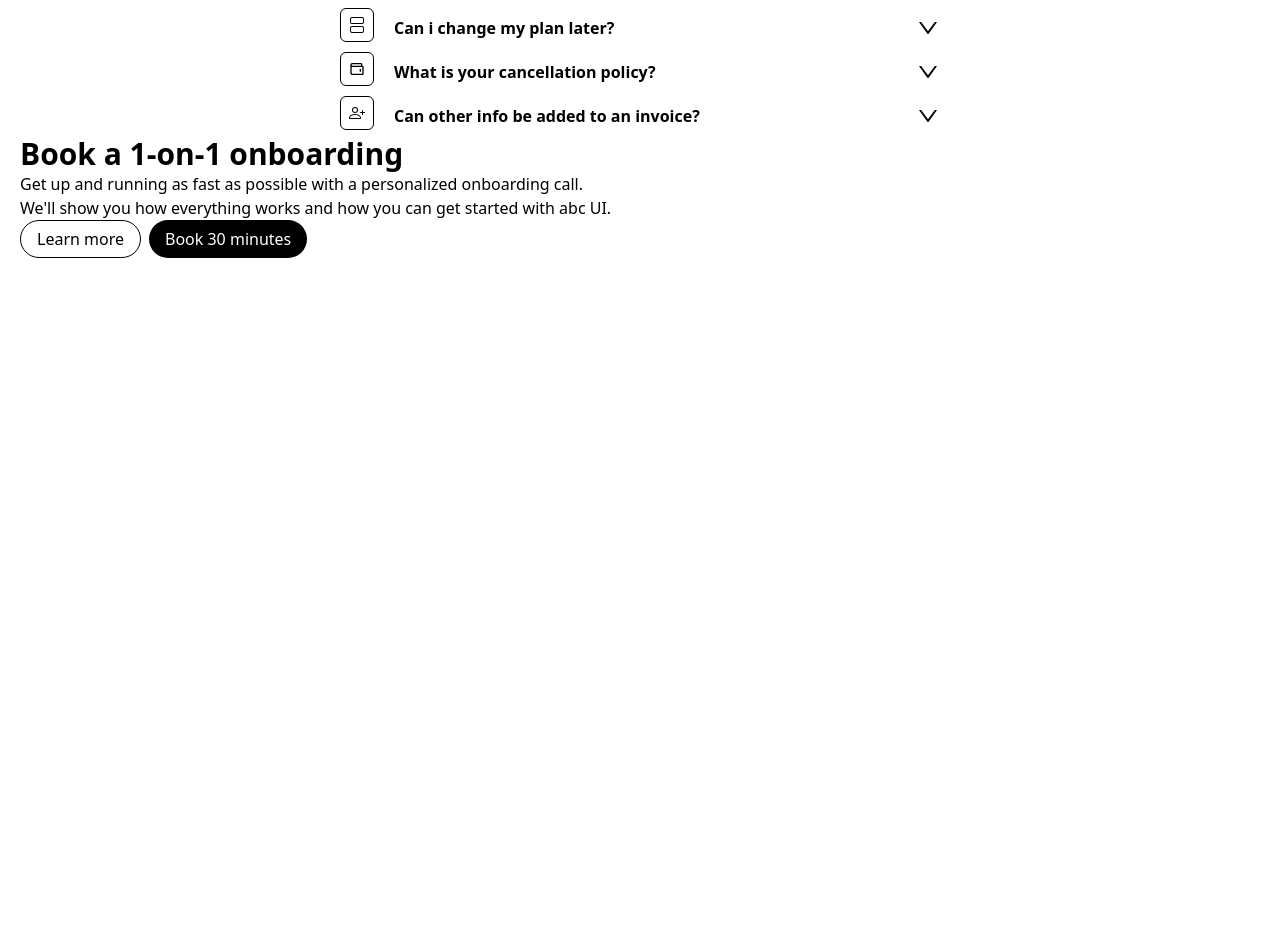
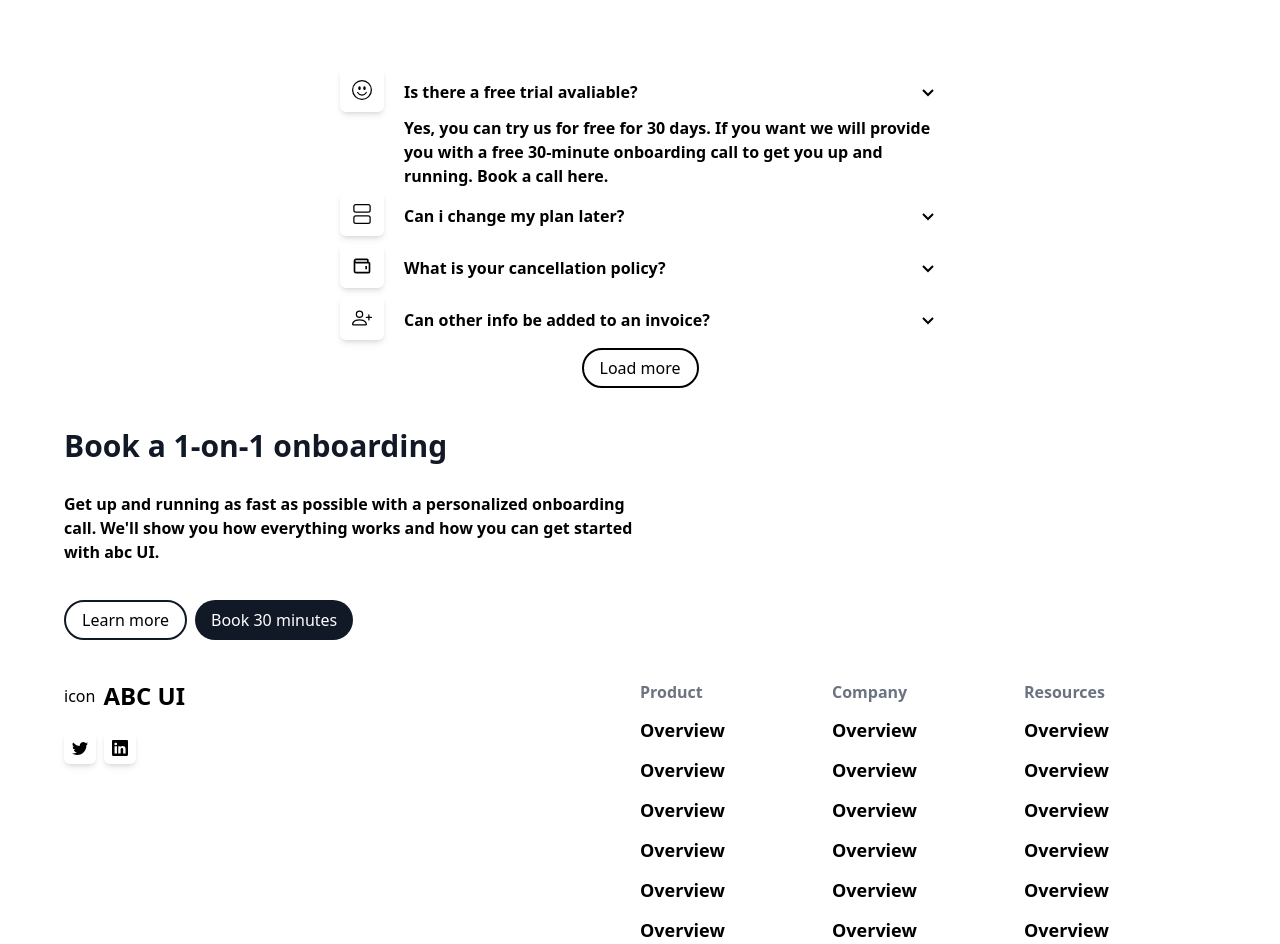
Before and after one commit to Elul-Asfaha/faq, a React (Vite) app: page / in a window 1280 px wide. Shown: the part 272-1216 px from the top of the page. Before the commit the page ends 800 px from the top, so only its background shows below. Built offline with nearby package versions, Linux system fonts and the light colour scheme.

Commit message:
added a bottomNav sections added a start attribute to have the first accordion- -open on load added a logo icon on nav made updates to ui look

```diff
--- a/src/App.tsx
+++ b/src/App.tsx
@@ -1,4 +1,5 @@
 import Nav from "./components/Nav";
+import BottomNav from "./components/bottomNav";
 import Hero from "./components/hero";
 
 const App = () => {
@@ -6,6 +7,7 @@ const App = () => {
         <div>
             <Nav />
             <Hero />
+            <BottomNav />
         </div>
     );
 };
--- a/src/components/Nav.tsx
+++ b/src/components/Nav.tsx
@@ -1,9 +1,13 @@
 import { HiMenuAlt4 } from "react-icons/hi";
+import { PiStarFour } from "react-icons/pi";
 const Nav = () => {
     return (
-        <div className='flex font-semibold justify-between items-center px-5 py-2'>
-            <div className='hidden md:flex items-center gap-5'>
-                <div>Abc ui</div>
+        <div className='flex font-semibold justify-between items-center px-5 py-4'>
+            <div className='hidden md:flex items-center font-semibold gap-5'>
+                <div className='flex gap-2 items-center text-2xl font-bold'>
+                    <PiStarFour />
+                    <p>Abc ui</p>
+                </div>
                 <div>Home</div>
                 <div>Products</div>
                 <div>Pricing</div>
@@ -12,7 +16,9 @@ const Nav = () => {
             </div>
             <div className='md:hidden'>Abc ui</div>
             <div className='hidden md:flex gap-5'>
-                <div className='rounded-full py-1 px-3'>Log in</div>
+                <div className='rounded-full py-1 px-3 border-black border-2'>
+                    Log in
+                </div>
                 <div className='rounded-full text-white bg-black py-1 px-3'>
                     Get started
                 </div>
--- a/src/components/accordion.tsx
+++ b/src/components/accordion.tsx
@@ -1,33 +1,37 @@
 import { useState, ReactNode } from "react";
-import { AiOutlineDown, AiOutlineUp } from "react-icons/ai";
+import { BiChevronDown, BiChevronUp } from "react-icons/bi";
 type accordionType = {
     title: string;
     icon: ReactNode;
     description: string;
+    start?: boolean;
 };
-const Accordion = ({ title, icon, description }: accordionType) => {
+const Accordion = ({
+    title,
+    icon,
+    description,
+    start = false,
+}: accordionType) => {
     const [display, setDisplay] = useState(false);
     return (
         <div className='w-[350px] md:w-[600px] flex gap-5'>
-            <div className='h-fit border border-black p-2 rounded-md'>
-                {icon}
-            </div>
+            <div className='h-fit shadow-md p-3 text-xl rounded-md'>{icon}</div>
             <div className='w-full'>
                 <div className='flex justify-between items-center'>
-                    <p className='font-bold  py-2'>{title}</p>
+                    <p className='font-bold  py-3'>{title}</p>
                     <button
                         onClick={() => {
                             setDisplay(!display);
                         }}
                         className='text-2xl'
                     >
-                        {!display ? <AiOutlineDown /> : <AiOutlineUp />}
+                        {!display ? <BiChevronDown /> : <BiChevronUp />}
                     </button>
                 </div>
                 <p
                     className={`${
-                        display
-                            ? "flex ease-in-out duration-500 text-left"
+                        start || display
+                            ? "flex font-semibold text-left"
                             : "hidden"
                     }`}
                 >
--- /dev/null
+++ b/src/components/bottomNav.tsx
@@ -0,0 +1,62 @@
+import { BsTwitter, BsLinkedin } from "react-icons/bs";
+const BottomNav = () => {
+    return (
+        <div className='grid grid-cols-2 px-16'>
+            <div className='flex flex-col gap-5'>
+                <div className='flex items-center gap-2'>
+                    <div>icon</div>
+                    <p className='font-bold text-2xl'>ABC UI</p>
+                </div>
+                <div className='flex gap-2'>
+                    <div className='shadow-md p-2 rounded-md w-fit'>
+                        <BsTwitter />
+                    </div>
+                    <div className='shadow-md p-2 rounded-md w-fit'>
+                        <BsLinkedin />
+                    </div>
+                </div>
+            </div>
+            <div className='grid grid-cols-3'>
+                <div>
+                    <ul className='list-none flex flex-col gap-3'>
+                        <li className='text-gray-500 font-semibold'>Product</li>
+                        <li className='font-semibold text-lg'>Overview</li>
+                        <li className='font-semibold text-lg'>Overview</li>
+                        <li className='font-semibold text-lg'>Overview</li>
+                        <li className='font-semibold text-lg'>Overview</li>
+                        <li className='font-semibold text-lg'>Overview</li>
+                        <li className='font-semibold text-lg'>Overview</li>
+                    </ul>
+                </div>
+                <div>
+                    {" "}
+                    <ul className='list-none flex flex-col gap-3'>
+                        <li className='text-gray-500 font-semibold'>Company</li>
+                        <li className='font-semibold text-lg'>Overview</li>
+                        <li className='font-semibold text-lg'>Overview</li>
+                        <li className='font-semibold text-lg'>Overview</li>
+                        <li className='font-semibold text-lg'>Overview</li>
+                        <li className='font-semibold text-lg'>Overview</li>
+                        <li className='font-semibold text-lg'>Overview</li>
+                    </ul>
+                </div>
+                <div>
+                    {" "}
+                    <ul className='list-none flex flex-col gap-3'>
+                        <li className='text-gray-500 font-semibold'>
+                            Resources
+                        </li>
+                        <li className='font-semibold text-lg'>Overview</li>
+                        <li className='font-semibold text-lg'>Overview</li>
+                        <li className='font-semibold text-lg'>Overview</li>
+                        <li className='font-semibold text-lg'>Overview</li>
+                        <li className='font-semibold text-lg'>Overview</li>
+                        <li className='font-semibold text-lg'>Overview</li>
+                    </ul>
+                </div>
+            </div>
+        </div>
+    );
+};
+
+export default BottomNav;
--- a/src/components/hero.tsx
+++ b/src/components/hero.tsx
@@ -8,6 +8,7 @@ const accordionData = [
         description:
             "Yes, you can try us for free for 30 days. If you want we will provide you with a free 30-minute onboarding call to get you up and running. Book a call here.",
         icon: <BsEmojiSmile />,
+        start: true,
     },
     {
         title: "Can i change my plan later?",
@@ -30,16 +31,16 @@ const accordionData = [
 ];
 const Hero = () => {
     return (
-        <div className='flex flex-col items-center justify-center pt-6 md:pt-20'>
+        <div className='flex flex-col items-center justify-center px-16 pt-6 md:pt-20 px-15'>
             <div className='max-w-[800px] flex flex-col items-center gap-1 text-center'>
                 <p className='text-3xl md:text-5xl font-bold'>
                     Frequently asked Questions
                 </p>
-                <p className='text-center'>
+                <p className='text-center pt-1'>
                     These are the most commmonly asked questions about abc UI
                     and billing.{" "}
                 </p>
-                <p className='text-center'>
+                <p className='text-center pb-5 md:pb-20'>
                     Can't find what youre looking for?{" "}
                     <span>Chat to our friendly team</span>!
                 </p>
@@ -49,26 +50,30 @@ const Hero = () => {
                         title={items.title}
                         description={items.description}
                         icon={items.icon}
+                        start={items.start}
                     />
                 ))}
+                <button className='py-[6px] px-4 rounded-full border-2 border-black'>
+                    Load more
+                </button>
             </div>
-            <section>
+            <section className='py-10'>
                 <div className='grid md:grid-cols-2'>
-                    <div className='px-5'>
-                        <p className='text-3xl font-bold'>
+                    <div className=''>
+                        <p className='text-3xl font-bold pb-7 text-[#111826]'>
                             Book a 1-on-1 onboarding
                         </p>
-                        <p>
+                        <p className='font-semibold'>
                             Get up and running as fast as possible with a
                             personalized onboarding call. We'll show you how
                             everything works and how you can get started with
                             abc UI.
                         </p>
-                        <div className='flex gap-2'>
-                            <button className='py-[6px] px-4 rounded-full border border-black'>
+                        <div className='flex gap-2 pt-9'>
+                            <button className='py-[6px] px-4 rounded-full border-2 border-[#111826]'>
                                 Learn more
                             </button>
-                            <button className='py-[6px] px-4 rounded-full bg-black text-white'>
+                            <button className='py-[6px] px-4 rounded-full bg-[#111826] text-white'>
                                 Book 30 minutes
                             </button>
                         </div>
```
